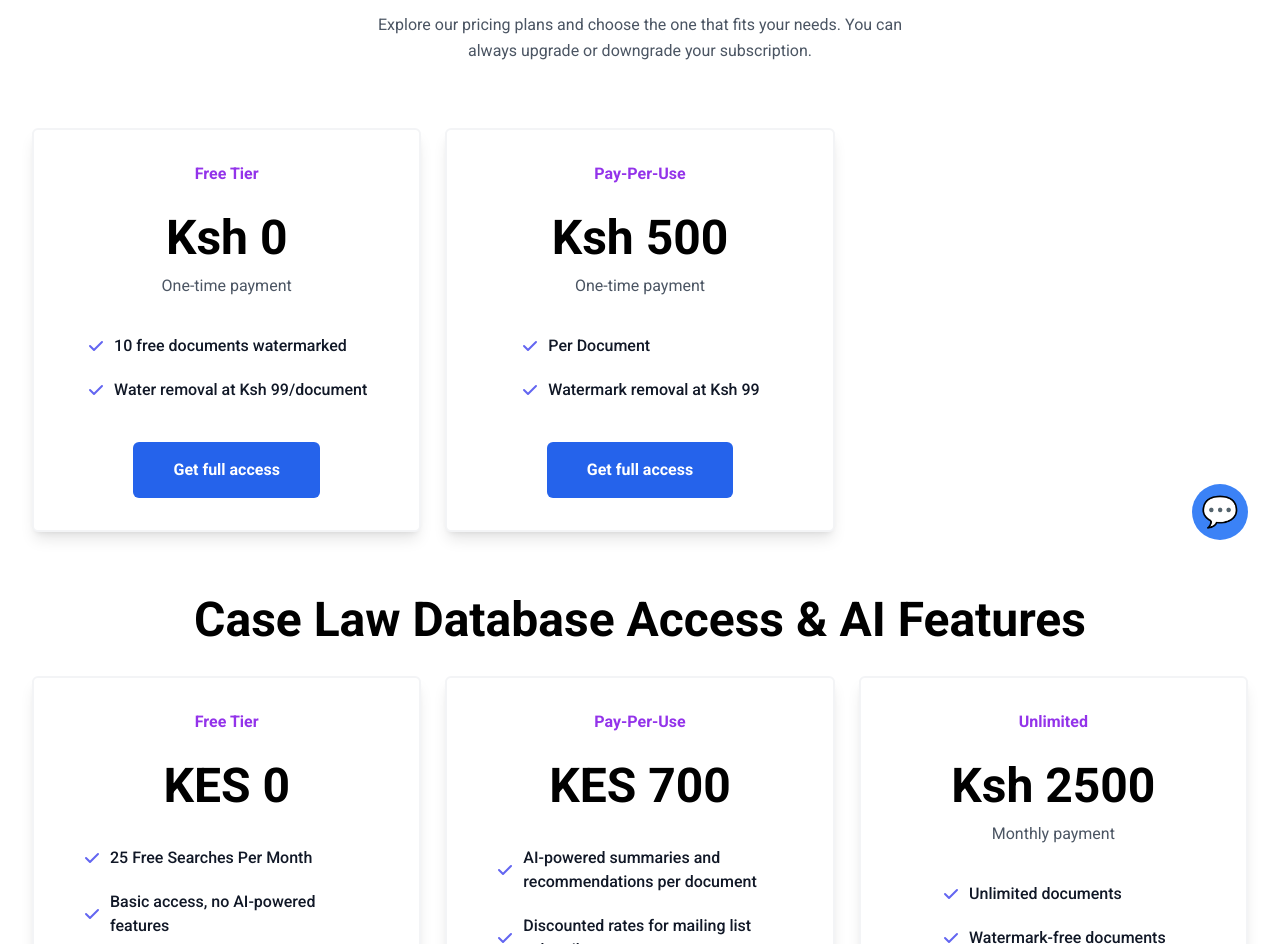
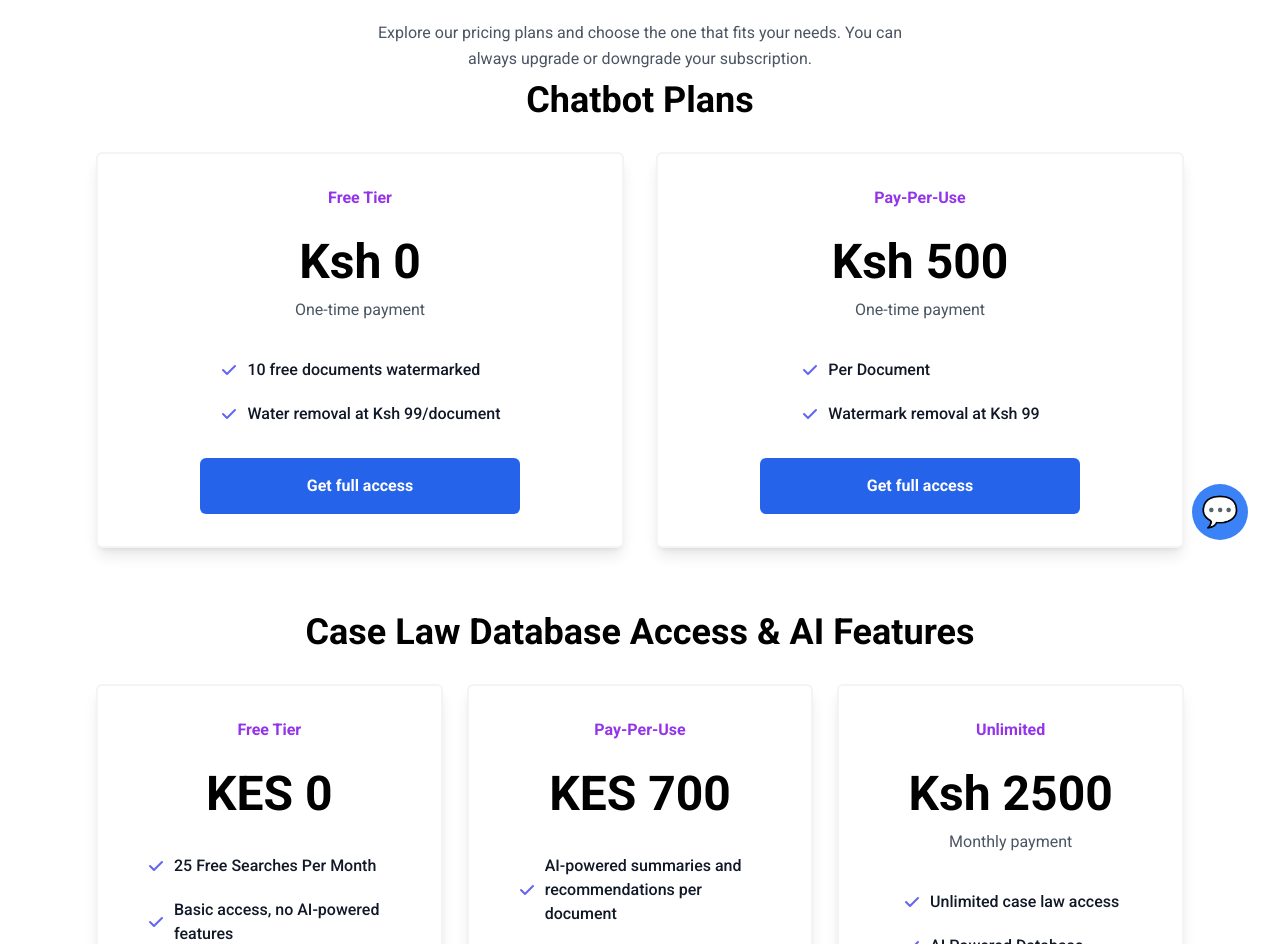
Before and after one commit to CheropS/LegalizeMe, a React (Vite) app in the folder client/: page /pricing in a window 1280 px wide. Shown: the part 228-1172 px from the top of the page. Built offline with nearby package versions, Linux system fonts and the light colour scheme.

Commit message:
Adjusted pricing styles

```diff
--- a/client/src/components/Pricing.jsx
+++ b/client/src/components/Pricing.jsx
@@ -52,9 +52,8 @@ const Pricing = () => {
       price: "Ksh 2500",
       billing: "Monthly payment",
       features: [
-        "Unlimited documents",
-        "Watermark-free documents",
-        "Priority support"
+        "Unlimited case law access",
+        "AI Powered Database",
       ],
       buttonText: "Subscribe now",
       buttonLink: "/checkout"
@@ -145,8 +144,8 @@ const Pricing = () => {
 
   const renderPlanCards = (planData) => {
     return planData.map((plan, index) => (
-      <div key={index} className="overflow-hidden bg-white border-2 border-gray-100 rounded-md shadow-lg">
-        <div className="p-8 xl:px-12">
+      <div key={index} className="flex flex-col h-full overflow-hidden bg-white border-2 border-gray-100 rounded-md shadow-lg">
+        <div className="p-8 xl:px-12 flex-grow">
           <h3 className="text-base font-semibold text-purple-600">{plan.name}</h3>
           {plan.price && <p className="text-5xl font-bold text-black mt-7">{plan.price}</p>}
           {plan.billing && <p className="mt-3 text-base text-gray-600">{plan.billing}</p>}
@@ -160,7 +159,9 @@ const Pricing = () => {
               </li>
             ))}
           </ul>
-          <a href={plan.buttonLink} title="" className="inline-flex items-center justify-center px-10 py-4 mt-10 text-base font-semibold text-white transition-all duration-200 bg-blue-600 rounded-md hover:bg-blue-700 focus:bg-blue-700" role="button">
+        </div>
+        <div className="p-8 pt-0 flex justify-center">
+          <a href={plan.buttonLink} title="" className="inline-flex items-center justify-center w-full max-w-xs px-10 py-4 text-base font-semibold text-white transition-all duration-200 bg-blue-600 rounded-md hover:bg-blue-700 focus:bg-blue-700" role="button">
             {plan.buttonText}
           </a>
         </div>
@@ -168,25 +169,27 @@ const Pricing = () => {
     ));
   };
 
+
   return (
     <>
       <section className="py-10 bg-white sm:py-16 lg:py-24 animate-fadeIn font-roboto">
-        <div className="px-4 mx-auto max-w-7xl sm:px-6 lg:px-8">
+      <div className="px-4 mx-auto max-w-6xl sm:px-6 lg:px-8">
         <div className="max-w-2xl mx-auto text-center">
           <h2 className="text-3xl font-bold leading-tight text-black sm:text-4xl lg:text-5xl">Pricing & Plans</h2>
-            <p className="max-w-xl mx-auto mt-4 text-base leading-relaxed text-gray-600">
+          <p className="py-2 max-w-xl mx-auto mt-4 text-base leading-relaxed text-gray-600">
             Explore our pricing plans and choose the one that fits your needs. You can always upgrade or downgrade your subscription.
           </p>
+          <h2 className="py-x text-3xl font-bold leading-tight text-black sm:text-4xl lg:text-4xl">Chatbot Plans</h2>
         </div>
 
         {/* General Pricing Plans */}
-          <div className="grid max-w-md grid-cols-1 gap-6 mx-auto mt-8 text-center lg:max-w-full lg:mt-16 lg:grid-cols-3">
+        <div className="grid max-w-full grid-cols-1 gap-6 mx-auto mt-8 text-center sm:grid-cols-2 lg:grid-cols-2 lg:gap-8">
           {renderPlanCards(plans)}
         </div>
 
           {/* Case Law Database Access & AI Features */}
           <div className="mt-16 text-center">
-            <h2 className="text-3xl font-bold leading-tight text-black sm:text-4xl lg:text-5xl">Case Law Database Access & AI Features</h2>
+            <h2 className="text-3xl font-bold leading-tight text-black sm:text-4xl lg:text-4xl">Case Law Database Access & AI Features</h2>
             <div className="grid max-w-md grid-cols-1 gap-6 mx-auto mt-8 lg:max-w-full lg:grid-cols-3">
               {renderPlanCards(caseLawPlans)}
             </div>
```
Lines whose indentation alone changed are shown as unchanged.
